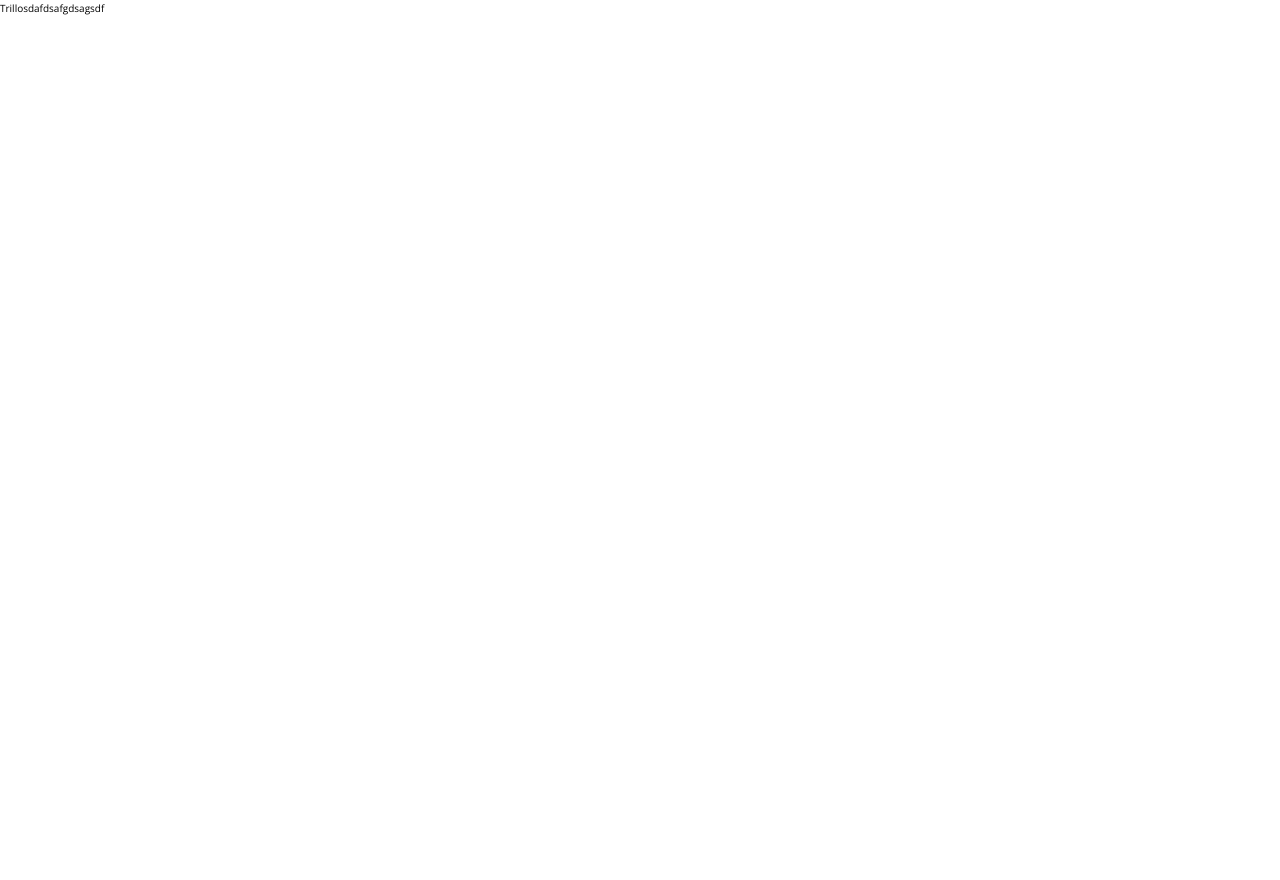
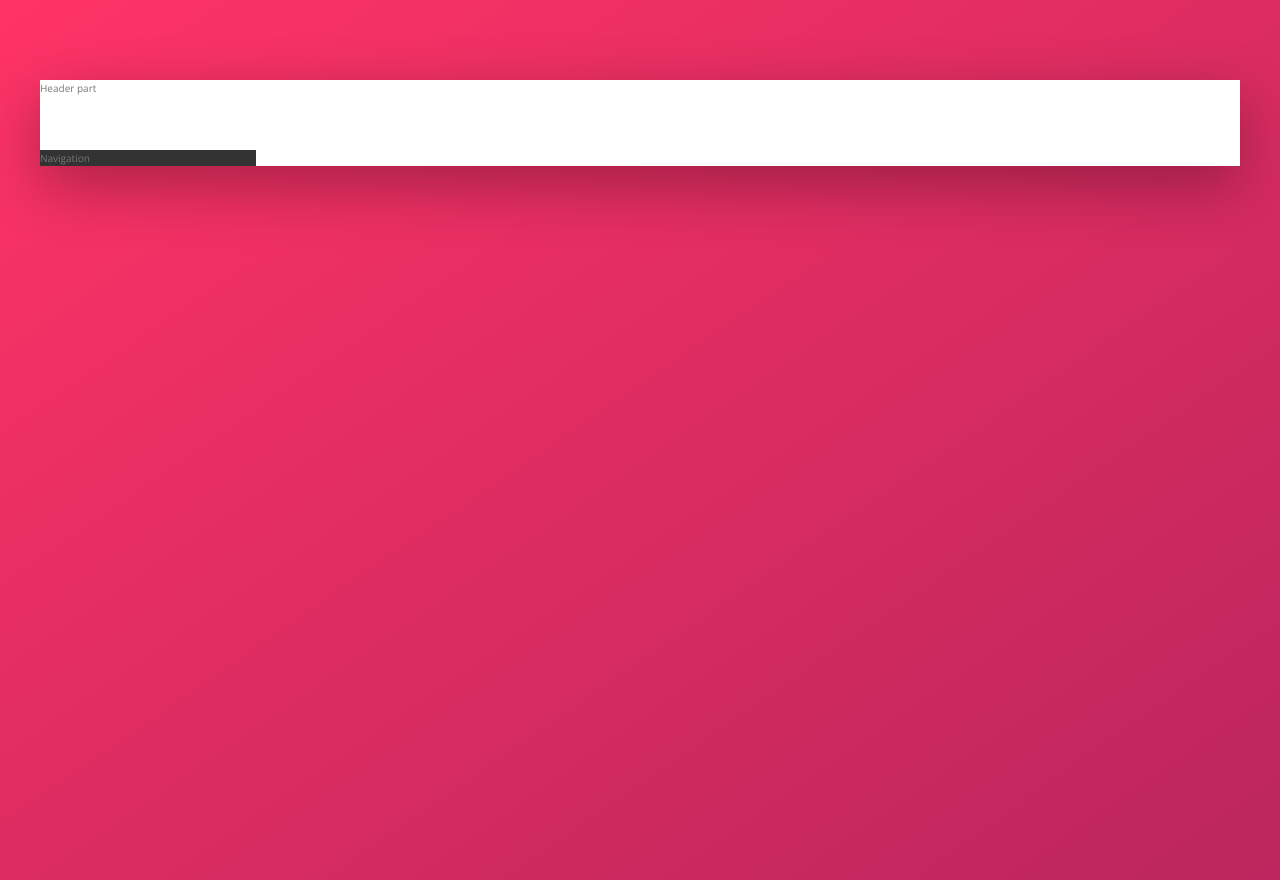
Before and after one commit to tihomirtx88/TrilloDesign, a website: page index.html in a window 1280 px wide. Before the commit the page ends 800 px from the top, so only its background shows below. Drawn offline with nearby package versions, Linux system fonts and the light colour scheme.

Commit message:
Budiling basic layout design

```diff
--- a/index.html
+++ b/index.html
@@ -11,6 +11,18 @@
         <title>trillo &mdash; Your all-in-one booking app</title>
     </head>
     <body>
-        Trillosdafdsafgdsagsdf
+        <div class="container">
+            <header class="header">
+                Header part
+            </header>
+            <div class="content">
+                <nav class="sidebar">
+                    Navigation
+                </nav>
+                <main class="hotel-view">
+
+                </main>
+            </div>
+        </div>
     </body>
 </html>
--- a/sass/_base.scss
+++ b/sass/_base.scss
@@ -28,6 +28,8 @@ Grey dark 3: #999
     --color-grey-dark-1: #333;
     --color-grey-dark-2: #777;
     --color-grey-dark-3: #999;
+
+    --shadouw-dark: 0 2rem 6rem rgba(0, 0, 0, 0.3 );
 }
 
 *{
--- a/sass/_layout.scss
+++ b/sass/_layout.scss
@@ -0,0 +1,28 @@
+.container{
+    max-width: 120rem;
+    margin: 8rem auto;
+    background-color: var(--color-grey-light-2);
+    box-shadow: var(--shadouw-dark);
+};
+
+.header{
+    height: 7rem;
+    background-color: #fff;
+    border-bottom: var(--color-grey-light-2);
+};
+
+.content{
+    display: flex;
+}
+
+.sidebar{
+    background-color: var(--color-grey-dark-1);
+
+    flex: 0 0 18%;
+}
+
+.hotel-view{
+    background-color: #fff;
+
+    flex: 1;
+}
```
Also changed, not shown: css/style.css.
